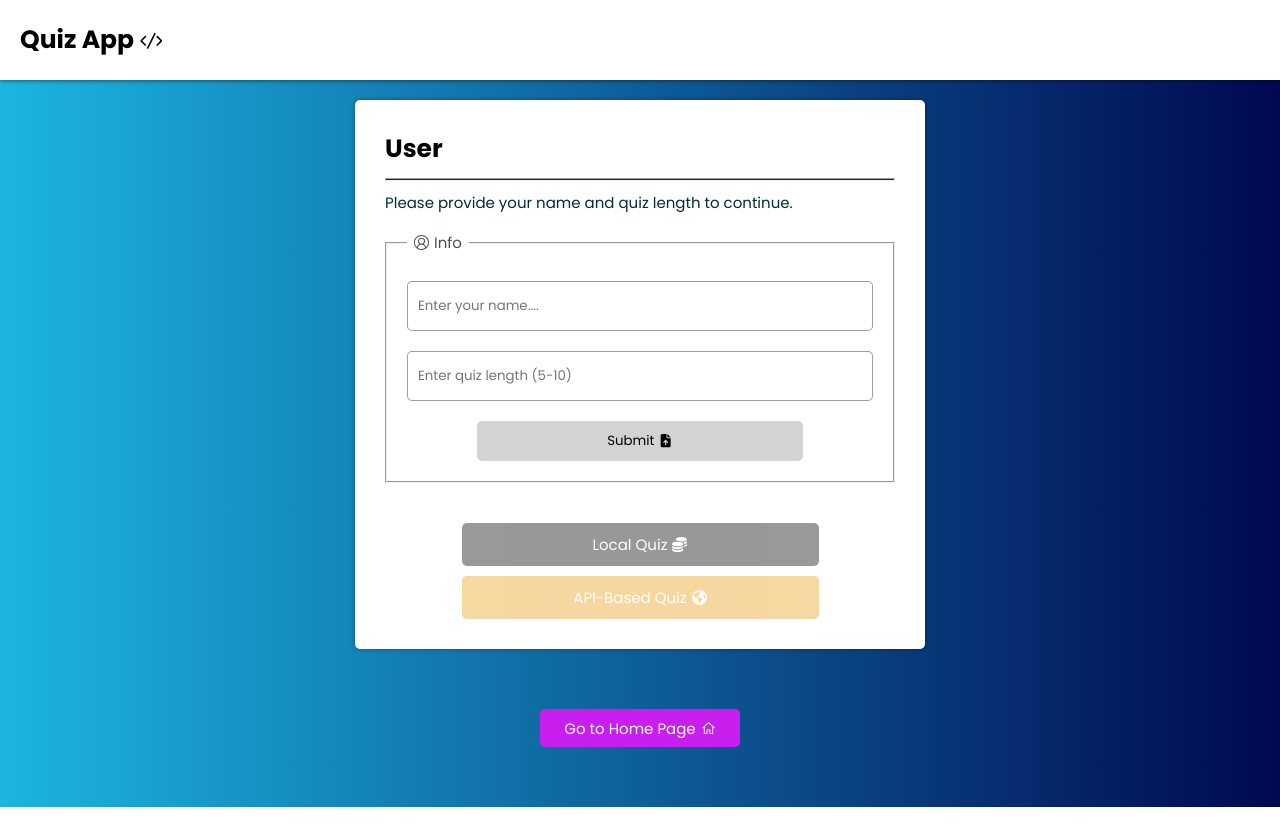
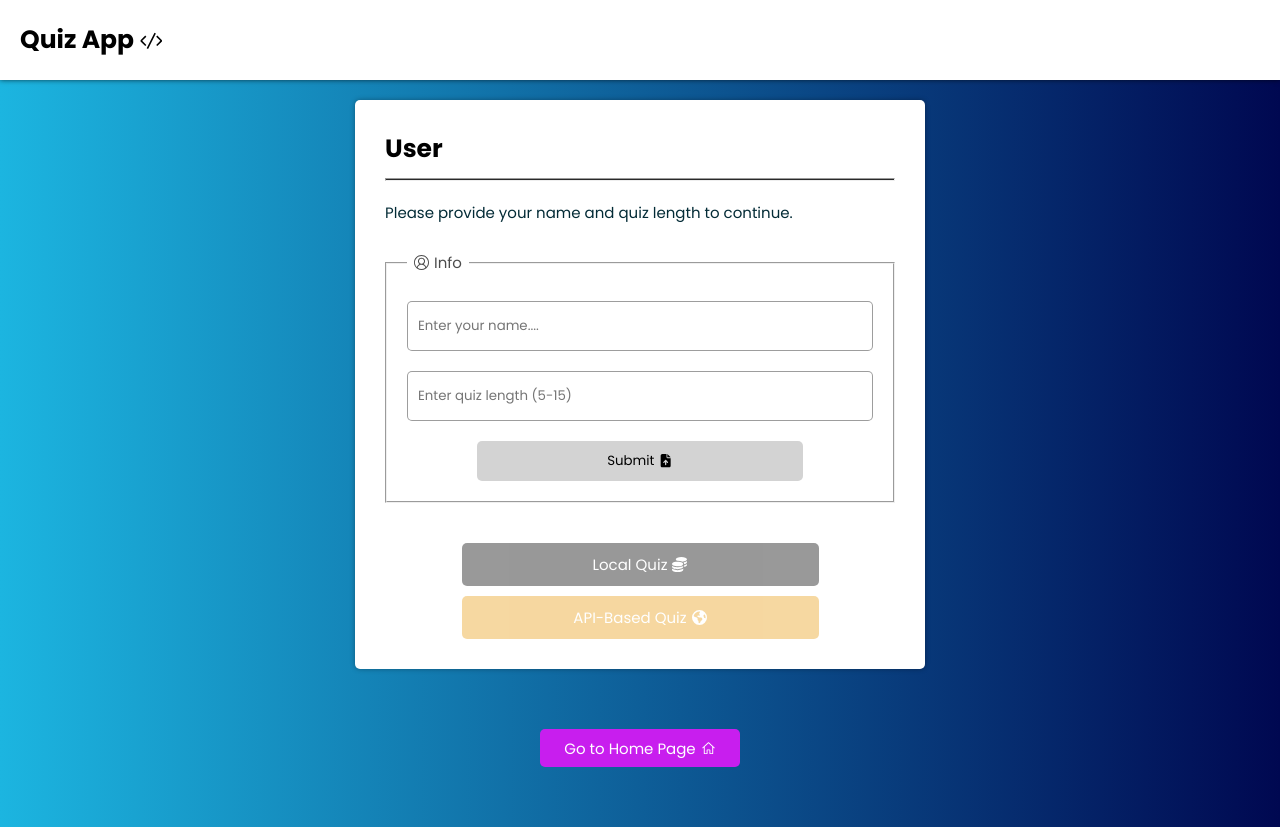
Before and after one commit to haseeb9678/quiz-react-app, a React (Vite) app: page /user in a window 1280 px wide. Built offline with nearby package versions, Linux system fonts and the light colour scheme.

Commit message:
update quiz length

```diff
--- a/src/assets/apiData.js
+++ b/src/assets/apiData.js
@@ -1,8 +1,9 @@
 export async function getQuizData() {
     const categoryID = localStorage.getItem("selectedCategory");
+    const length = localStorage.getItem("quizLength");
     const URL = categoryID == 0 ?
-        "https://opentdb.com/api.php?amount=10&type=multiple" :
-        `https://opentdb.com/api.php?amount=10&type=multiple&category=${categoryID}`;
+        `https://opentdb.com/api.php?amount=${length}&type=multiple` :
+        `https://opentdb.com/api.php?amount=${length}&type=multiple&category=${categoryID}`;
     const res = await fetch(URL);
     const json = await res.json();
 
--- a/src/index.css
+++ b/src/index.css
@@ -47,6 +47,7 @@ body {
   align-items: center;
   justify-content: center;
   gap: 5px;
+  padding: 5px 10px;
 }
 
 
--- a/src/pages/Quiz/Quiz.jsx
+++ b/src/pages/Quiz/Quiz.jsx
@@ -26,6 +26,10 @@ const Quiz = () => {
     const [time, setTime] = useState(60);
     const [dataReload, setDataReload] = useState(true);
     const location = useLocation();
+
+    useEffect(() => {
+        localStorage.setItem("quizLength", location.state.quizLength);
+    }, [])
 
     useEffect(() => {
         // Fisher–Yates Shuffle
--- a/src/pages/UserPage/UserPage.css
+++ b/src/pages/UserPage/UserPage.css
@@ -7,6 +7,7 @@
 .notice-p {
     font-size: 1.5rem;
     color: #032b36;
+    margin: 1rem 0;
 }
 
 fieldset legend {
--- a/src/pages/UserPage/UserPage.jsx
+++ b/src/pages/UserPage/UserPage.jsx
@@ -66,9 +66,9 @@ const UserPage = () => {
                             <input type="number"
                                 name='length'
                                 min={5}
-                                max={10}
+                                max={15}
                                 required
-                                placeholder='Enter quiz length (5-10)' />
+                                placeholder='Enter quiz length (5-15)' />
                             <button
                                 className='btn-logo'
                             >Submit
```
